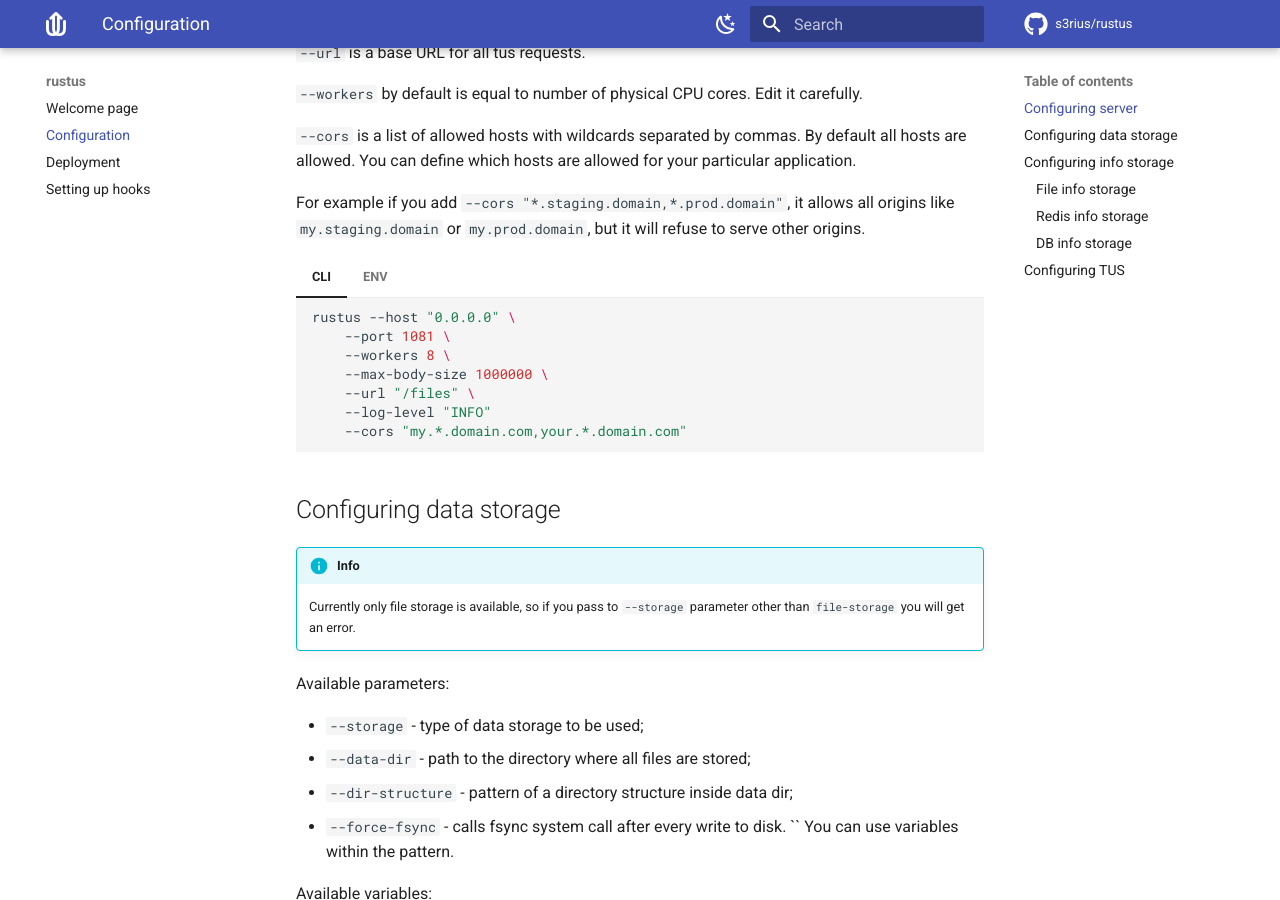
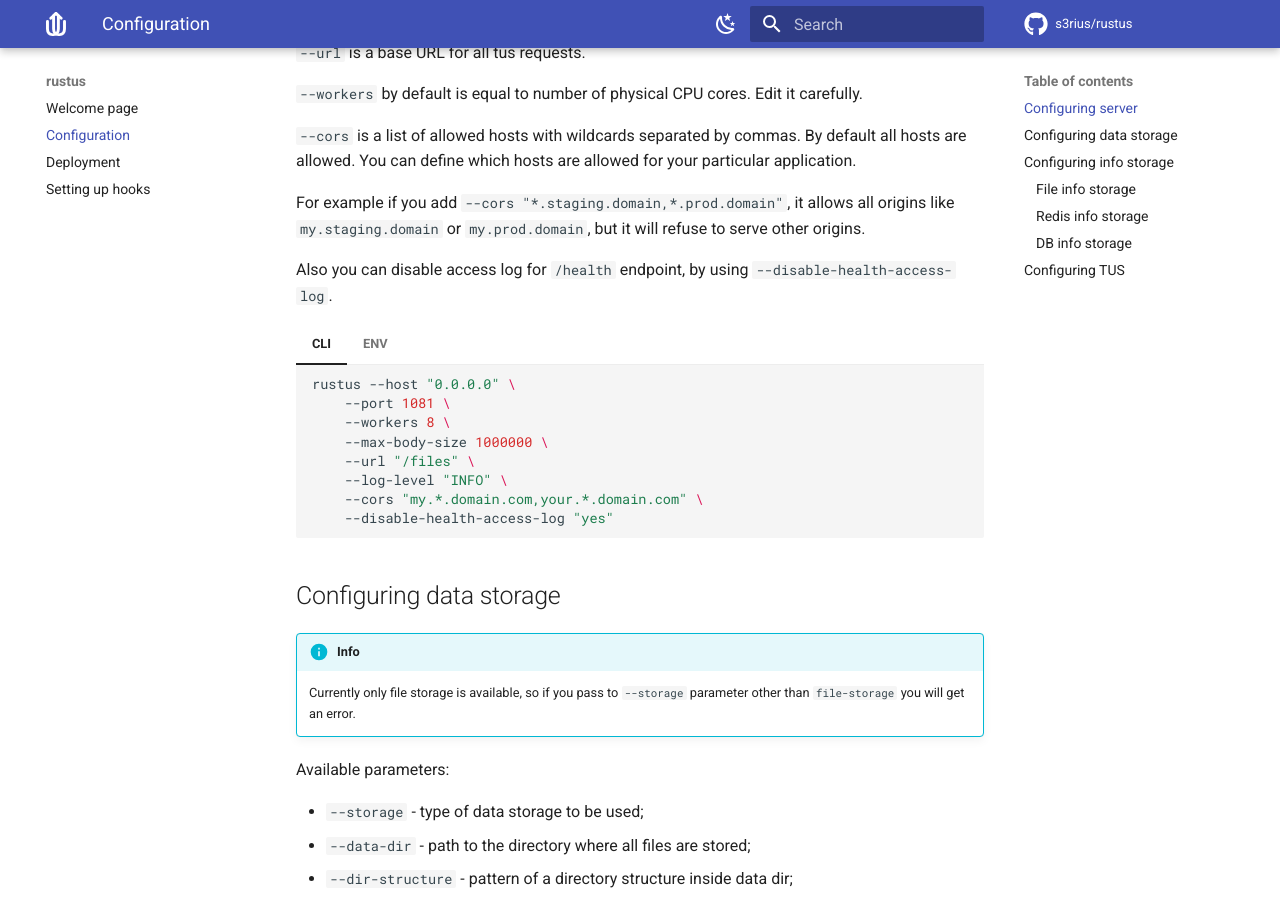
Before and after one commit to s3rius/rustus, an MkDocs documentation site: the page built from docs/configuration.md, in a window 1280 px wide and 900 px high, scrolled down 469 px. Built offline with MkDocs 1.6.1 and Material for MkDocs 9.7.7, drawn with Linux system fonts in a browser that asks for light colours; comment, search, counter and statistics services are not loaded.

Commit message:
Added an option to disable access log for healthchecks.
Signed-off-by: Pavel Kirilin <win10@list.ru>

````diff
--- a/docs/configuration.md
+++ b/docs/configuration.md
@@ -27,6 +27,8 @@ You can define which hosts are allowed for your particular application.
 For example if you add `--cors "*.staging.domain,*.prod.domain"`, it allows all origins
 like `my.staging.domain` or `my.prod.domain`, but it will refuse to serve other origins.
 
+Also you can disable access log for `/health` endpoint, by using `--disable-health-access-log`.
+
 === "CLI"
 
     ``` bash
@@ -35,8 +37,9 @@ like `my.staging.domain` or `my.prod.domain`, but it will refuse to serve other
         --workers 8 \
         --max-body-size 1000000 \
         --url "/files" \
-        --log-level "INFO"
-        --cors "my.*.domain.com,your.*.domain.com"
+        --log-level "INFO" \
+        --cors "my.*.domain.com,your.*.domain.com" \
+        --disable-health-access-log "yes"
     ```
 
 === "ENV"
@@ -49,6 +52,7 @@ like `my.staging.domain` or `my.prod.domain`, but it will refuse to serve other
     export RUSTUS_URL="/files"
     export RUSTUS_LOG_LEVEL="INFO"
     export RUSTUS_CORS="my.*.domain.com,your.*.domain.com"
+    export RUSTUS_DISABLE_HEALTH_ACCESS_LOG="yes"
 
     rustus
     ```
````
Also changed, not shown: 2 other files.
